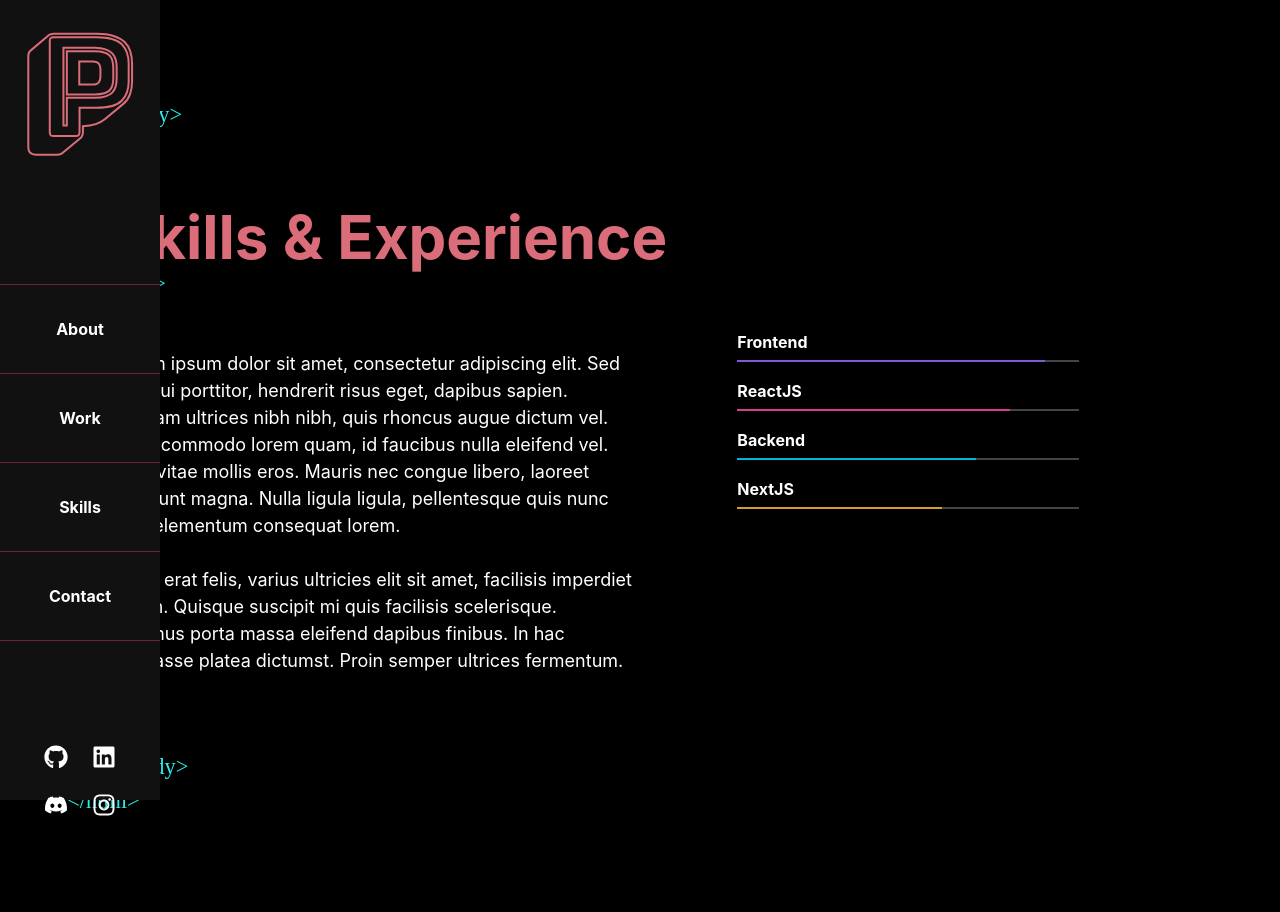
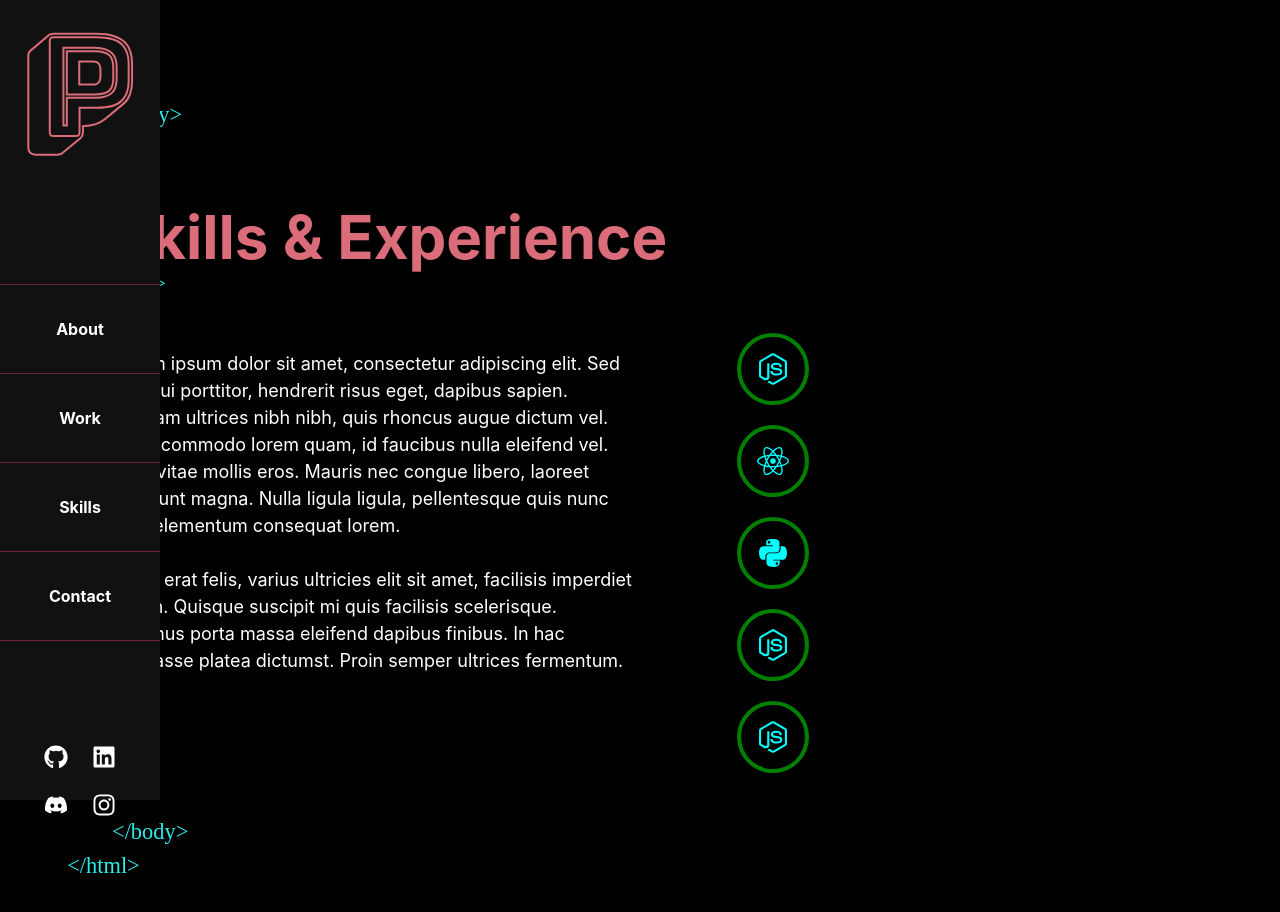
Before and after one commit to pranavsoni1101/potential-meme, a Next.js app: page /skills in a window 1280 px wide. Shown: the top 912 px of the page. Before the commit the page ends 881 px from the top, so only its background shows below. Built offline with nearby package versions, Linux system fonts and the light colour scheme; a web font is replaced by a local one.

Commit message:
Changed skill page

```diff
--- a/pages/skills.tsx
+++ b/pages/skills.tsx
@@ -2,11 +2,9 @@ import { NextPage } from 'next';
 import React from 'react';
 import Head from 'next/head';
 import { Text, Box, Heading,
-         Grid,
-         GridItem,
-         Progress,
-         Stack,
+         Grid, GridItem, Stack,
        } from '@chakra-ui/react';
+import { FaNodeJs, FaReact, FaPython } from "react-icons/fa";
 import Section from '../components/Section';
 import SectionContent from '../components/Section/SectionContent';
 // Decoratvie styling tags hehe
@@ -64,64 +62,52 @@ const Skills: NextPage = () => {
                                 paddingTop = "1em"
                                 spacing ={5}
                             >
-                                <Box>
-                                    <Heading
-                                        size = "sm"
-                                        marginBottom = "8px"
-                                    >
-                                        Frontend
-                                    </Heading>
-                                    <Progress
-                                        bg     = "#444"
-                                        value  = {90}
-                                        height = "2px"
-                                        colorScheme = "purple"
-                                    />
+                                <Box
+                                    p            = "16px"
+                                    color        = "cyan"
+                                    border       = "4px solid green"
+                                    width        = "fit-content"
+                                    fontSize     = "2em"
+                                    borderRadius = "1000px"
+                                >
+                                    <FaNodeJs />
                                 </Box>
-                                {/* React Progress */}
-                                <Box>
-                                    <Heading
-                                        size = "sm"
-                                        marginBottom = "8px"
-                                    >
-                                        ReactJS
-                                    </Heading>
-                                    <Progress
-                                        bg     = "#444"
-                                        value  = {80}
-                                        height = "2px"
-                                        colorScheme = "pink"
-                                    />
-                                </Box>
-                                {/* Backend Progress */}
-                                <Box>
-                                    <Heading
-                                        size = "sm"
-                                        marginBottom = "8px"
-                                    >
-                                        Backend
-                                    </Heading>
-                                    <Progress
-                                        bg     = "#444"
-                                        value  = {70}
-                                        height = "2px"
-                                        colorScheme = "cyan"
-                                    />
-                                </Box>
-                                {/* NextJS Progress */}
-                                <Box>
-                                    <Heading
-                                        size = "sm"
-                                        marginBottom = "8px"
-                                    >
-                                        NextJS
-                                    </Heading>
-                                    <Progress
-                                        bg     = "#444"
-                                        value  = {60}
-                                        height = "2px"
-                                        colorScheme = "yellow"
-                                    />
+                                <Box
+                                    p            = "16px"
+                                    color        = "cyan"
+                                    border       = "4px solid green"
+                                    width        = "fit-content"
+                                    fontSize     = "2em"
+                                    borderRadius = "1000px"
+                                >
+                                    <FaReact />
+                                </Box><Box
+                                    p            = "16px"
+                                    color        = "cyan"
+                                    border       = "4px solid green"
+                                    width        = "fit-content"
+                                    fontSize     = "2em"
+                                    borderRadius = "1000px"
+                                >
+                                    <FaPython />
+                                </Box><Box
+                                    p            = "16px"
+                                    color        = "cyan"
+                                    border       = "4px solid green"
+                                    width        = "fit-content"
+                                    fontSize     = "2em"
+                                    borderRadius = "1000px"
+                                >
+                                    <FaNodeJs />
+                                </Box><Box
+                                    p            = "16px"
+                                    color        = "cyan"
+                                    border       = "4px solid green"
+                                    width        = "fit-content"
+                                    fontSize     = "2em"
+                                    borderRadius = "1000px"
+                                >
+                                    <FaNodeJs />
                                 </Box>
                             </Stack>
                         </GridItem>
```
